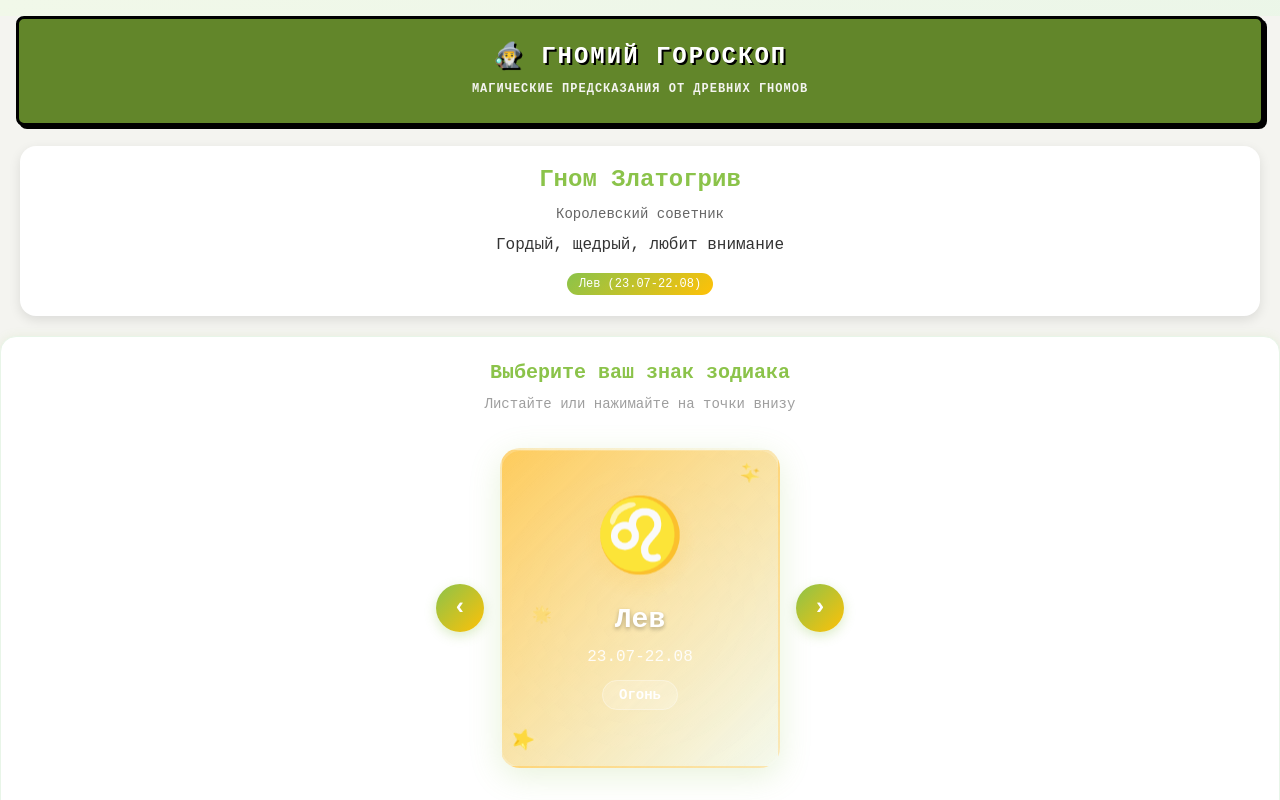
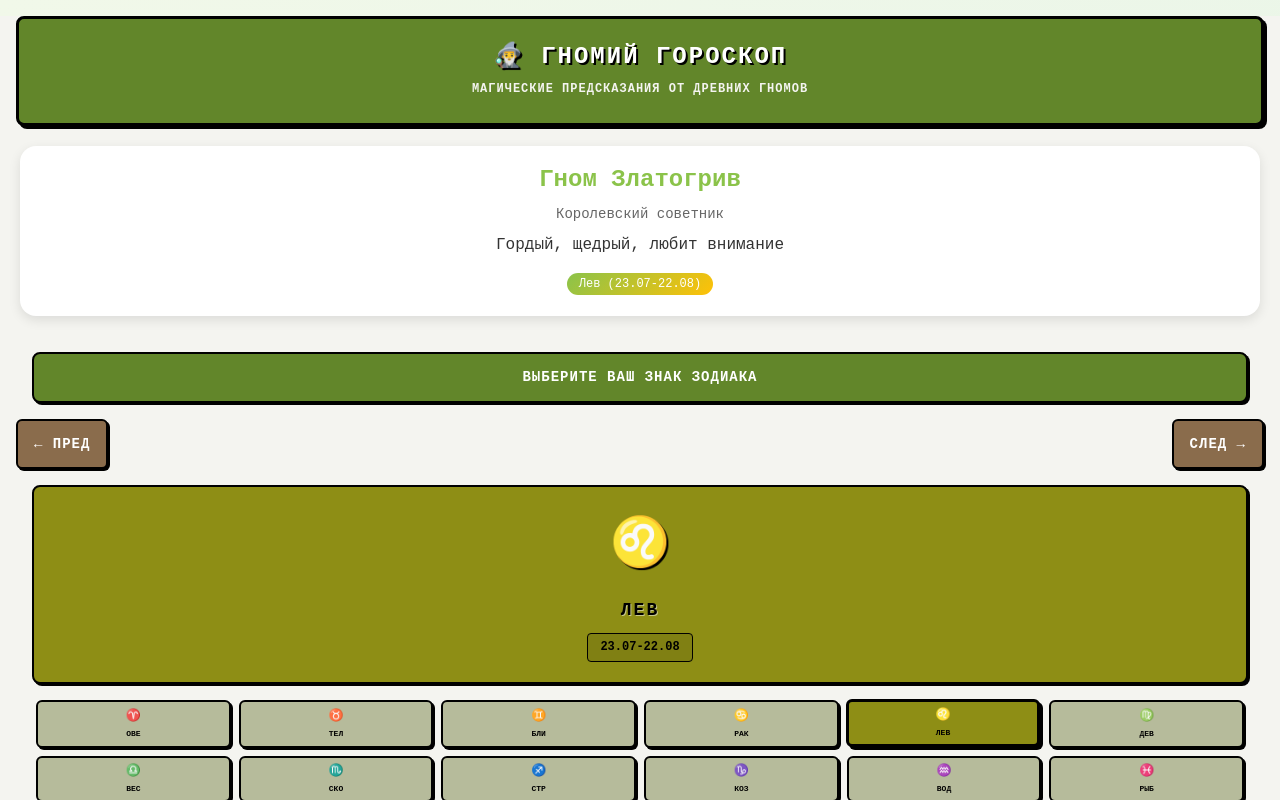
Before and after one commit to benjiros23/gnome-horoscope-react, a React (Create React App) app: page / in a window 1280 px wide. Built offline with nearby package versions, Linux system fonts and the light colour scheme.

Commit message:
Update ZodiacCarousel.js

```diff
--- a/src/components/ZodiacCarousel.js
+++ b/src/components/ZodiacCarousel.js
@@ -1,191 +1,196 @@
-import React, { useState, useEffect } from 'react';
+import React, { useState } from 'react';
+import { pixelTheme, pixelStyles } from '../styles/pixelTheme';
 
-const ZODIAC_SIGNS = [
-  { sign: 'Овен', emoji: '♈', dates: '21.03-20.04', color: '#FF6B6B', element: 'Огонь' },
-  { sign: 'Телец', emoji: '♉', dates: '21.04-20.05', color: '#4ECDC4', element: 'Земля' },
-  { sign: 'Близнецы', emoji: '♊', dates: '21.05-21.06', color: '#45B7D1', element: 'Воздух' },
-  { sign: 'Рак', emoji: '♋', dates: '22.06-22.07', color: '#96CEB4', element: 'Вода' },
-  { sign: 'Лев', emoji: '♌', dates: '23.07-22.08', color: '#FECA57', element: 'Огонь' },
-  { sign: 'Дева', emoji: '♍', dates: '23.08-22.09', color: '#48CAE4', element: 'Земля' },
-  { sign: 'Весы', emoji: '♎', dates: '23.09-22.10', color: '#F38BA8', element: 'Воздух' },
-  { sign: 'Скорпион', emoji: '♏', dates: '23.10-22.11', color: '#A8DADC', element: 'Вода' },
-  { sign: 'Стрелец', emoji: '♐', dates: '23.11-21.12', color: '#F1C0E8', element: 'Огонь' },
-  { sign: 'Козерог', emoji: '♑', dates: '22.12-20.01', color: '#CFBAF0', element: 'Земля' },
-  { sign: 'Водолей', emoji: '♒', dates: '21.01-19.02', color: '#A3C4F3', element: 'Воздух' },
-  { sign: 'Рыбы', emoji: '♓', dates: '20.02-20.03', color: '#90DBF4', element: 'Вода' }
-];
+const ZodiacCarousel = ({ selectedSign, onSignChange }) => {
+  const [currentIndex, setCurrentIndex] = useState(4); // Лев по умолчанию
 
-function ZodiacCarousel({ selectedSign, onSignChange, telegramApp }) {
-  const [currentIndex, setCurrentIndex] = useState(0);
-  const [isAnimating, setIsAnimating] = useState(false);
+  const zodiacSigns = [
+    { sign: 'Овен', emoji: '♈', dates: '21.03-20.04', color: pixelTheme.colors.amber },
+    { sign: 'Телец', emoji: '♉', dates: '21.04-20.05', color: pixelTheme.colors.brown },
+    { sign: 'Близнецы', emoji: '♊', dates: '21.05-21.06', color: pixelTheme.colors.sage },
+    { sign: 'Рак', emoji: '♋', dates: '22.06-22.07', color: pixelTheme.colors.forest },
+    { sign: 'Лев', emoji: '♌', dates: '23.07-22.08', color: pixelTheme.colors.olive },
+    { sign: 'Дева', emoji: '♍', dates: '23.08-22.09', color: pixelTheme.colors.amber },
+    { sign: 'Весы', emoji: '♎', dates: '23.09-22.10', color: pixelTheme.colors.brown },
+    { sign: 'Скорпион', emoji: '♏', dates: '23.10-22.11', color: pixelTheme.colors.sage },
+    { sign: 'Стрелец', emoji: '♐', dates: '23.11-21.12', color: pixelTheme.colors.forest },
+    { sign: 'Козерог', emoji: '♑', dates: '22.12-20.01', color: pixelTheme.colors.olive },
+    { sign: 'Водолей', emoji: '♒', dates: '21.01-19.02', color: pixelTheme.colors.amber },
+    { sign: 'Рыбы', emoji: '♓', dates: '20.02-20.03', color: pixelTheme.colors.brown }
+  ];
 
-  // Находим индекс выбранного знака при монтировании
-  useEffect(() => {
-    const index = ZODIAC_SIGNS.findIndex(item => item.sign === selectedSign);
-    if (index >= 0) {
-      setCurrentIndex(index);
-    }
-  }, [selectedSign]);
+  const handlePrevious = () => {
+    const newIndex = currentIndex > 0 ? currentIndex - 1 : zodiacSigns.length - 1;
+    setCurrentIndex(newIndex);
+    onSignChange(zodiacSigns[newIndex].sign);
+  };
 
-  // Haptic feedback
-  const hapticFeedback = (type = 'selection') => {
-    if (telegramApp?.HapticFeedback) {
-      try {
-        if (type === 'selection') {
-          telegramApp.HapticFeedback.selectionChanged();
-        } else {
-          telegramApp.HapticFeedback.impactOccurred('light');
-        }
-      } catch (e) {
-        console.log('Haptic feedback недоступен:', e.message);
-      }
+  const handleNext = () => {
+    const newIndex = currentIndex < zodiacSigns.length - 1 ? currentIndex + 1 : 0;
+    setCurrentIndex(newIndex);
+    onSignChange(zodiacSigns[newIndex].sign);
+  };
+
+  const handleSignSelect = (index) => {
+    setCurrentIndex(index);
+    onSignChange(zodiacSigns[index].sign);
+  };
+
+  const currentSign = zodiacSigns[currentIndex];
+
+  const styles = {
+    container: {
+      padding: pixelTheme.spacing.lg,
+      textAlign: 'center'
+    },
+
+    title: {
+      ...pixelStyles.card,
+      backgroundColor: pixelTheme.colors.forest,
+      color: pixelTheme.colors.white,
+      padding: pixelTheme.spacing.md,
+      margin: `0 ${pixelTheme.spacing.lg} ${pixelTheme.spacing.lg}`,
+      fontSize: pixelTheme.fonts.size.normal,
+      fontWeight: 'bold',
+      textTransform: 'uppercase',
+      letterSpacing: '1px'
+    },
+
+    mainCard: {
+      ...pixelStyles.card,
+      backgroundColor: currentSign.color,
+      padding: pixelTheme.spacing.xl,
+      margin: `0 ${pixelTheme.spacing.lg} ${pixelTheme.spacing.lg}`,
+      minHeight: '180px',
+      display: 'flex',
+      flexDirection: 'column',
+      justifyContent: 'center',
+      alignItems: 'center'
+    },
+
+    signEmoji: {
+      fontSize: '48px',
+      marginBottom: pixelTheme.spacing.md,
+      filter: 'drop-shadow(2px 2px 0px #000000)'
+    },
+
+    signName: {
+      fontSize: pixelTheme.fonts.size.large,
+      fontWeight: 'bold',
+      color: pixelTheme.colors.black,
+      marginBottom: pixelTheme.spacing.sm,
+      textTransform: 'uppercase',
+      letterSpacing: '2px',
+      textShadow: '1px 1px 0px rgba(255,255,255,0.5)'
+    },
+
+    signDates: {
+      fontSize: pixelTheme.fonts.size.small,
+      color: pixelTheme.colors.black,
+      fontWeight: 'bold',
+      backgroundColor: 'rgba(0,0,0,0.1)',
+      padding: `${pixelTheme.spacing.xs} ${pixelTheme.spacing.md}`,
+      borderRadius: '4px',
+      border: '1px solid #000000'
+    },
+
+    navigation: {
+      display: 'flex',
+      justifyContent: 'space-between',
+      alignItems: 'center',
+      marginBottom: pixelTheme.spacing.lg
+    },
+
+    navButton: {
+      ...pixelStyles.button,
+      backgroundColor: pixelTheme.colors.brown,
+      color: pixelTheme.colors.white,
+      padding: `${pixelTheme.spacing.md} ${pixelTheme.spacing.lg}`,
+      fontSize: pixelTheme.fonts.size.normal,
+      letterSpacing: '1px'
+    },
+
+    miniGrid: {
+      display: 'grid',
+      gridTemplateColumns: 'repeat(6, 1fr)',
+      gap: pixelTheme.spacing.sm,
+      margin: `0 ${pixelTheme.spacing.xl}`
+    },
+
+    miniSign: (isActive) => ({
+      ...pixelStyles.button,
+      backgroundColor: isActive ? pixelTheme.colors.olive : pixelTheme.colors.sage,
+      color: pixelTheme.colors.black,
+      padding: pixelTheme.spacing.xs,
+      fontSize: pixelTheme.fonts.size.tiny,
+      minHeight: '40px',
+      display: 'flex',
+      flexDirection: 'column',
+      justifyContent: 'center',
+      alignItems: 'center',
+      ...(isActive ? pixelStyles.activeButton : {})
+    }),
+
+    selectButton: {
+      ...pixelStyles.button,
+      backgroundColor: pixelTheme.colors.forest,
+      color: pixelTheme.colors.white,
+      padding: `${pixelTheme.spacing.md} ${pixelTheme.spacing.xl}`,
+      fontSize: pixelTheme.fonts.size.normal,
+      fontWeight: 'bold',
+      marginTop: pixelTheme.spacing.lg,
+      letterSpacing: '2px'
     }
   };
 
-  // Переключение на предыдущий знак
-  const handlePrevious = () => {
-    if (isAnimating) return;
-
-    setIsAnimating(true);
-    const newIndex = (currentIndex - 1 + ZODIAC_SIGNS.length) % ZODIAC_SIGNS.length;
-    setCurrentIndex(newIndex);
-    onSignChange(ZODIAC_SIGNS[newIndex].sign);
-    hapticFeedback('selection');
-
-    setTimeout(() => setIsAnimating(false), 300);
-  };
-
-  // Переключение на следующий знак
-  const handleNext = () => {
-    if (isAnimating) return;
-
-    setIsAnimating(true);
-    const newIndex = (currentIndex + 1) % ZODIAC_SIGNS.length;
-    setCurrentIndex(newIndex);
-    onSignChange(ZODIAC_SIGNS[newIndex].sign);
-    hapticFeedback('selection');
-
-    setTimeout(() => setIsAnimating(false), 300);
-  };
-
-  // Прямой выбор знака по индикатору
-  const handleSelectSign = (index) => {
-    if (isAnimating || index === currentIndex) return;
-
-    setIsAnimating(true);
-    setCurrentIndex(index);
-    onSignChange(ZODIAC_SIGNS[index].sign);
-    hapticFeedback('impact');
-
-    setTimeout(() => setIsAnimating(false), 300);
-  };
-
-  const currentSign = ZODIAC_SIGNS[currentIndex];
-
   return (
-    <div className="zodiac-carousel">
-      <div className="carousel-header">
-        <h3>Выберите ваш знак зодиака</h3>
-        <p className="carousel-subtitle">Листайте или нажимайте на точки внизу</p>
+    <div style={styles.container}>
+      <div style={styles.title}>
+        Выберите ваш знак зодиака
       </div>
 
-      <div className="carousel-container">
-        {/* Кнопка "Назад" */}
-        <button
-          className="carousel-nav-btn carousel-prev"
-          onClick={handlePrevious}
-          disabled={isAnimating}
-          aria-label="Предыдущий знак"
-        >
-          <span className="nav-arrow">‹</span>
+      <div style={styles.navigation}>
+        <button style={styles.navButton} onClick={handlePrevious}>
+          ← Пред
         </button>
-
-        {/* Основная карточка знака */}
-        <div className="carousel-main-item">
-          <div
-            className={`sign-card ${isAnimating ? 'animating' : ''}`}
-            style={{ '--sign-color': currentSign.color }}
-          >
-            <div className="sign-icon-container">
-              <div className="sign-icon">{currentSign.emoji}</div>
-              <div className="icon-glow"></div>
-            </div>
-
-            <div className="sign-info">
-              <h2 className="sign-name">{currentSign.sign}</h2>
-              <p className="sign-dates">{currentSign.dates}</p>
-              <span className="sign-element">{currentSign.element}</span>
-            </div>
-
-            {/* Декоративные элементы */}
-            <div className="card-decorations">
-              <div className="star star-1">✨</div>
-              <div className="star star-2">⭐</div>
-              <div className="star star-3">🌟</div>
-            </div>
-          </div>
-        </div>
-
-        {/* Кнопка "Вперед" */}
-        <button
-          className="carousel-nav-btn carousel-next"
-          onClick={handleNext}
-          disabled={isAnimating}
-          aria-label="Следующий знак"
-        >
-          <span className="nav-arrow">›</span>
+        <button style={styles.navButton} onClick={handleNext}>
+          След →
         </button>
       </div>
 
-      {/* Превью соседних знаков */}
-      <div className="carousel-preview">
-        <div className="preview-item prev-preview">
-          <span className="preview-emoji">
-            {ZODIAC_SIGNS[(currentIndex - 1 + ZODIAC_SIGNS.length) % ZODIAC_SIGNS.length].emoji}
-          </span>
-          <span className="preview-name">
-            {ZODIAC_SIGNS[(currentIndex - 1 + ZODIAC_SIGNS.length) % ZODIAC_SIGNS.length].sign}
-          </span>
+      <div style={styles.mainCard}>
+        <div style={styles.signEmoji}>
+          {currentSign.emoji}
         </div>
-
-        <div className="preview-current">
-          <div className="current-indicator">Выбран</div>
+        <div style={styles.signName}>
+          {currentSign.sign}
         </div>
-
-        <div className="preview-item next-preview">
-          <span className="preview-emoji">
-            {ZODIAC_SIGNS[(currentIndex + 1) % ZODIAC_SIGNS.length].emoji}
-          </span>
-          <span className="preview-name">
-            {ZODIAC_SIGNS[(currentIndex + 1) % ZODIAC_SIGNS.length].sign}
-          </span>
+        <div style={styles.signDates}>
+          {currentSign.dates}
         </div>
       </div>
 
-      {/* Индикаторы точек */}
-      <div className="carousel-indicators">
-        {ZODIAC_SIGNS.map((sign, index) => (
+      <div style={styles.miniGrid}>
+        {zodiacSigns.map((sign, index) => (
           <button
             key={sign.sign}
-            className={`indicator ${index === currentIndex ? 'active' : ''}`}
-            onClick={() => handleSelectSign(index)}
-            disabled={isAnimating}
-            aria-label={`Выбрать ${sign.sign}`}
-            title={`${sign.sign} (${sign.dates})`}
+            style={styles.miniSign(index === currentIndex)}
+            onClick={() => handleSignSelect(index)}
+            title={sign.sign}
           >
-            <span className="indicator-emoji">{sign.emoji}</span>
+            <div style={{ fontSize: '12px' }}>{sign.emoji}</div>
+            <div style={{ fontSize: '8px', marginTop: '2px' }}>
+              {sign.sign.slice(0, 3)}
+            </div>
           </button>
         ))}
       </div>
 
-      {/* Подсказка */}
-      <div className="carousel-hint">
-        <small>
-          💡 Подсказка: смахивайте влево-вправо для быстрого переключения
-        </small>
-      </div>
+      <button style={styles.selectButton} onClick={() => onSignChange(currentSign.sign)}>
+        ★ Выбрать ★
+      </button>
     </div>
   );
-}
+};
 
 export default ZodiacCarousel;
```
